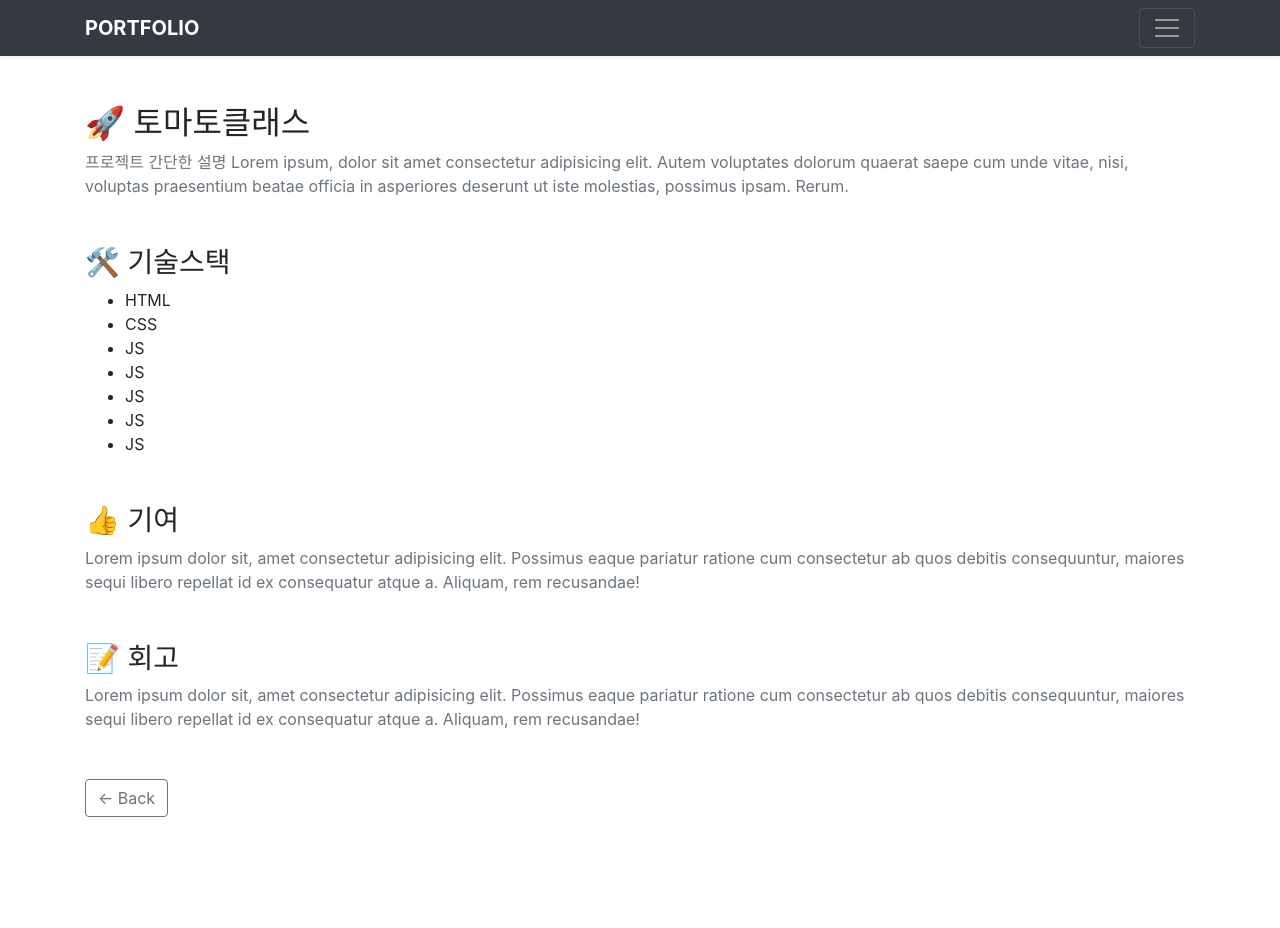
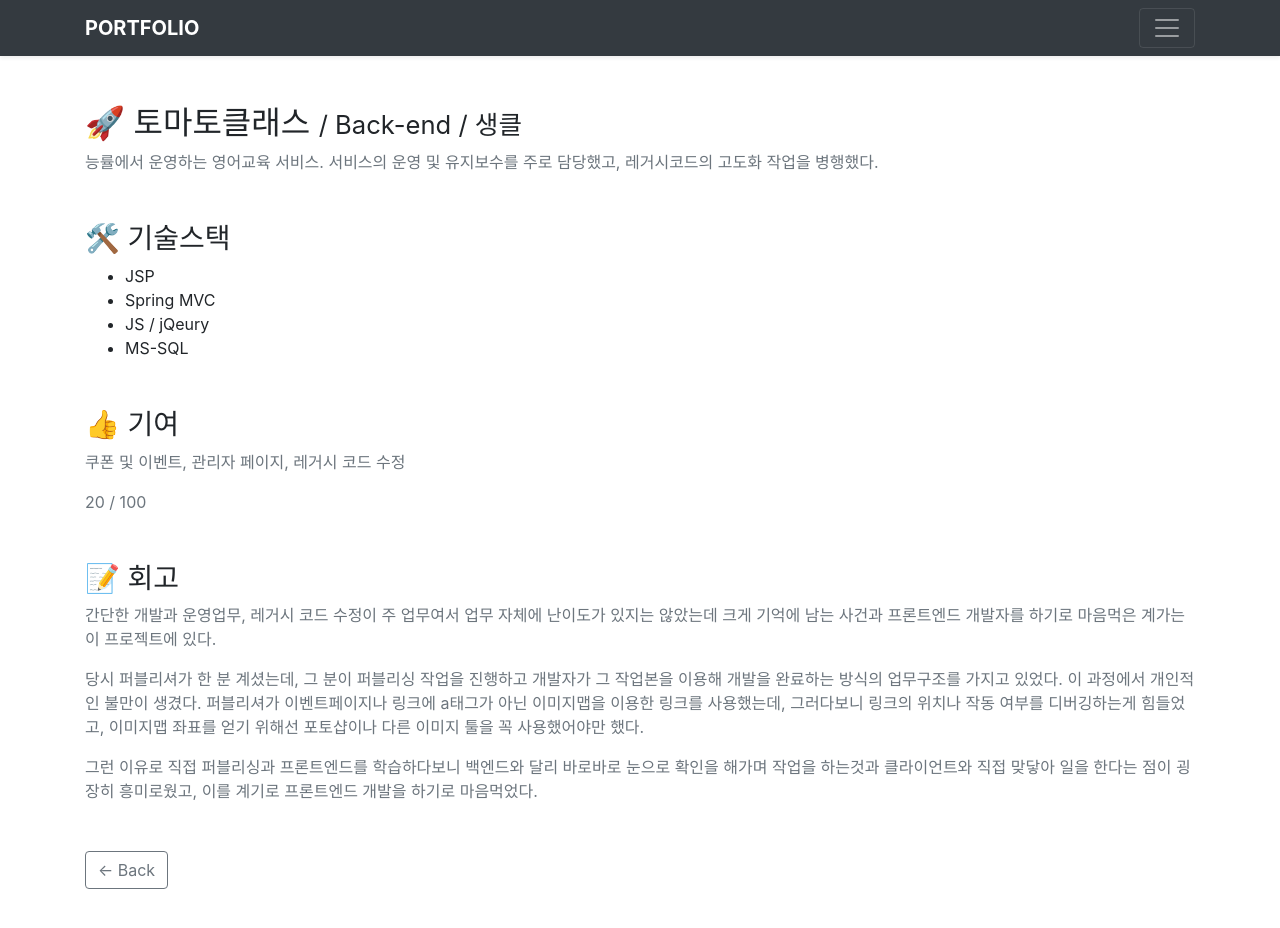
Before and after one commit to kwandev/portfolio, a Nuxt app: page /project/TomatoClass in a window 1280 px wide. Shown: the top 928 px of the page. Before the commit the page ends 865 px from the top, so only its background shows below. Built offline with nearby package versions, Linux system fonts and the light colour scheme.

Commit message:
백엔드 경력 상세 완료

```diff
--- a/pages/project/AsteleEln.vue
+++ b/pages/project/AsteleEln.vue
@@ -2,7 +2,7 @@
   <div>
     <detail>
       <section class="mb-5">
-        <h2>🚀 전자연구노트</h2>
+        <h2>🚀 전자연구노트 <small>/ Back-end / 사이버라인</small></h2>
         <p class="text-muted">
           연구과제 수행을 위한 구축형 전자연구노트 서비스, 위지윅에디터와 템플릿 제작으로 js를 많이 경험할 수 있었음.
         </p>
@@ -21,7 +21,7 @@
       <section class="mb-5">
         <h3>👍 기여</h3>
         <p class="text-muted">
-          템플릿(스니펫) 기반 위지윅 에디터, 각종 문서(hwp, doc, ppt)등의 pdf 변환, 전반적인 기능 개발
+          템플릿(스니펫) 기반 위지윅 에디터, 각종 문서(hwp, doc, ppt)등의 pdf 변환, 전반적인 기능 개발, 운영 및 유지보수
         </p>
         <p class="text-muted">
           40 / 100
@@ -30,17 +30,23 @@
       <section class="mb-5">
         <h3>📝 회고</h3>
         <p class="text-muted">
-          구축형 전자연구노트부터는 세 가지 핵심 기능이 존재했다. 해당 프로젝트는 구축형이다 보니 타 회사와의 관계를 통해 개발뿐만 아니라 업무적인 경험도 많이 접할 수 있었다.
+          구축형 전자연구노트부터는 두 가지 핵심 기능이 존재했다. 해당 프로젝트는 구축형이다 보니 타 회사와의 관계를 통해 개발뿐만 아니라 업무적인 경험도 많이 접할 수 있었다.
         </p>
-        <ol class="text-muted">
+        <ul class="text-muted">
           <li>
             <p>각종 문서의 PDF 변환</p>
-            <p>당시 회사에는 자체 제작한 PDF변환 라이브러리가 존재했는데,</p>
+            <p>당시 회사에는 자체 제작한 PDF변환 라이브러리가 존재했는데, 다양한 환경과 문서에 대응이 되지 않아 변환 솔루션을 구매를 하여 사용했다. 판매되는 서비스를 직접 구매해서 사용을 해본 경험은 처음이었는데, 내가 만들 서비스와 비교를 해가며 구매, 판매, 기능, 개발환경 등을 고려하며 개발을 하는 과정이 인상깊었다.</p>
           </li>
-          <li>템플릿(스니펫) 기반 위지윅 에디터</li>
-          <li>위 방법으로 작성된 전자연구노트의 인증 및 공유</li>
-        </ol>
-        <p class="text-muted" />
+          <li>
+            <p>템플릿(스니펫) 기반 위지윅 에디터</p>
+            <p>doc, csv, xls 등 유저가 작성하여 파일을 변환한 경우는 문제가 없었지만, 그것만 가지고는 경쟁력이 떨어진다는 판단으로 전자연구노트를 인증만 받는 기능이 아니라 웹에서 바로 작성하는 기능을 추가하기 위해 위지윅 에디터를 제작하게 되었다.</p>
+            <p>시중에는 이미 좋은 위지윅 에디터들이 많았지만, 전자연구노트를 작성하는 업계 특성상 수식이나 기호, 다양한 템플릿들이 존재하기에 직접 제작을 하게 되었고, 네이버 스마트에디터 3.0과 비슷한 형태의 에디터를 제작하게 되었다.</p>
+            <p>해당 에디터는 현재(2019. 12)에도 사용중인걸로 알고 있으며, 해당 에디터 제작 경험을 통해 자바스크립트에 많은 관심을 갖는 계기가 되었다.</p>
+          </li>
+        </ul>
+        <p class="text-muted">
+          개발 당시에 사수의 퇴사로 팀장, 본인 둘이서 개발을 하는 시간이 많았는데, 혼자 또는 둘이서 많은 기능을 개발하다 보니 도전의식이나 책임감같은 감정을 많이 느껴본 프로젝트이다.
+        </p>
       </section>
     </detail>
   </div>
--- a/pages/project/RndOffice.vue
+++ b/pages/project/RndOffice.vue
@@ -2,7 +2,7 @@
   <div>
     <detail>
       <section class="mb-5">
-        <h2>🚀 알앤디오피스 <small>/ 사이버라인</small></h2>
+        <h2>🚀 알앤디오피스 <small>/ Back-end / 사이버라인</small></h2>
         <p class="text-muted">
           연구과제 수행을 위한 클라우드 전자연구노트 웹서비스, 기초적인 웹 개발 경험을 할 수 있었음.
         </p>
@@ -22,7 +22,7 @@
       <section class="mb-5">
         <h3>👍 기여</h3>
         <p class="text-muted">
-          관리자페이지, My Page, Sub Page, 운영, 유지보수
+          관리자페이지, My Page, Sub Page, 운영 및 유지보수
         </p>
         <p class="text-muted">
           20 / 100
--- a/pages/project/TomatoClass.vue
+++ b/pages/project/TomatoClass.vue
@@ -2,33 +2,39 @@
   <div>
     <detail>
       <section class="mb-5">
-        <h2>🚀 토마토클래스</h2>
+        <h2>🚀 토마토클래스 <small>/ Back-end / 생클</small></h2>
         <p class="text-muted">
-          프로젝트 간단한 설명 Lorem ipsum, dolor sit amet consectetur adipisicing elit. Autem voluptates dolorum quaerat saepe cum unde vitae, nisi, voluptas praesentium beatae officia in asperiores deserunt ut iste molestias, possimus ipsam. Rerum.
+          능률에서 운영하는 영어교육 서비스. 서비스의 운영 및 유지보수를 주로 담당했고, 레거시코드의 고도화 작업을 병행했다.
         </p>
       </section>
       <section class="mb-5">
         <h3>🛠 기술스택</h3>
         <ul>
-          <li>HTML</li>
-          <li>CSS</li>
-          <li>JS</li>
-          <li>JS</li>
-          <li>JS</li>
-          <li>JS</li>
-          <li>JS</li>
+          <li>JSP</li>
+          <li>Spring MVC</li>
+          <li>JS / jQeury</li>
+          <li>MS-SQL</li>
         </ul>
       </section>
       <section class="mb-5">
         <h3>👍 기여</h3>
         <p class="text-muted">
-          Lorem ipsum dolor sit, amet consectetur adipisicing elit. Possimus eaque pariatur ratione cum consectetur ab quos debitis consequuntur, maiores sequi libero repellat id ex consequatur atque a. Aliquam, rem recusandae!
+          쿠폰 및 이벤트, 관리자 페이지, 레거시 코드 수정
+        </p>
+        <p class="text-muted">
+          20 / 100
         </p>
       </section>
       <section class="mb-5">
         <h3>📝 회고</h3>
         <p class="text-muted">
-          Lorem ipsum dolor sit, amet consectetur adipisicing elit. Possimus eaque pariatur ratione cum consectetur ab quos debitis consequuntur, maiores sequi libero repellat id ex consequatur atque a. Aliquam, rem recusandae!
+          간단한 개발과 운영업무, 레거시 코드 수정이 주 업무여서 업무 자체에 난이도가 있지는 않았는데 크게 기억에 남는 사건과 프론트엔드 개발자를 하기로 마음먹은 계가는 이 프로젝트에 있다.
+        </p>
+        <p class="text-muted">
+          당시 퍼블리셔가 한 분 계셨는데, 그 분이 퍼블리싱 작업을 진행하고 개발자가 그 작업본을 이용해 개발을 완료하는 방식의 업무구조를 가지고 있었다. 이 과정에서 개인적인 불만이 생겼다. 퍼블리셔가 이벤트페이지나 링크에 a태그가 아닌 이미지맵을 이용한 링크를 사용했는데, 그러다보니 링크의 위치나 작동 여부를 디버깅하는게 힘들었고, 이미지맵 좌표를 얻기 위해선 포토샵이나 다른 이미지 툴을 꼭 사용했어야만 했다.
+        </p>
+        <p class="text-muted">
+          그런 이유로 직접 퍼블리싱과 프론트엔드를 학습하다보니 백엔드와 달리 바로바로 눈으로 확인을 해가며 작업을 하는것과 클라이언트와 직접 맞닿아 일을 한다는 점이 굉장히 흥미로웠고, 이를 계기로 프론트엔드 개발을 하기로 마음먹었다.
         </p>
       </section>
     </detail>
```
